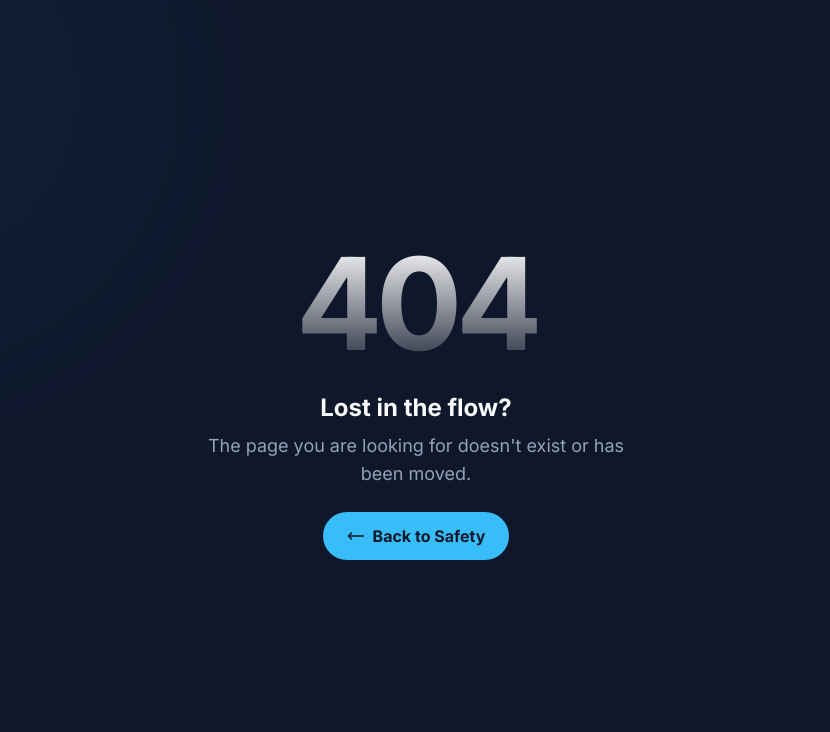
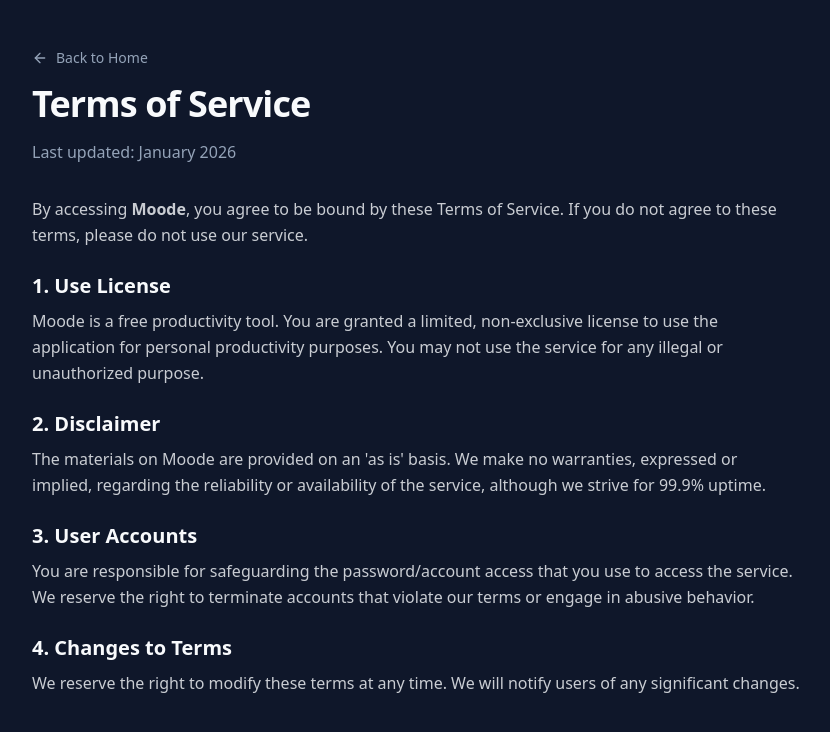
Before and after one commit to Whyawww/Moode, a Next.js app in the folder moode/: page /terms in a window 1280 px wide. Before the commit this address had no page. Shown: the top 732 px of the page, without its empty margins (224-1054 px from the left). Built offline with nearby package versions, Linux system fonts and the light colour scheme.

Commit message:
feat add terms page

```diff
--- /dev/null
+++ b/moode/app/terms/page.tsx
@@ -0,0 +1,79 @@
+"use client";
+
+import Link from "next/link";
+import { ArrowLeft } from "lucide-react";
+
+export default function TermsPage() {
+  return (
+    <div className="min-h-screen bg-background text-foreground py-12 px-6 font-sans">
+      <div className="max-w-3xl mx-auto space-y-8">
+        {/* Header */}
+        <div className="space-y-4">
+          <Link
+            href="/"
+            className="inline-flex items-center gap-2 text-sm text-muted hover:text-primary transition-colors"
+          >
+            <ArrowLeft size={16} />
+            Back to Home
+          </Link>
+          <h1 className="text-4xl font-bold tracking-tight">
+            Terms of Service
+          </h1>
+          <p className="text-muted">Last updated: January 2026</p>
+        </div>
+
+        {/* Content */}
+        <div className="prose prose-invert max-w-none space-y-6 text-foreground/80 leading-relaxed">
+          <p>
+            By accessing <strong>Moode</strong>, you agree to be bound by these
+            Terms of Service. If you do not agree to these terms, please do not
+            use our service.
+          </p>
+
+          <section className="space-y-2">
+            <h2 className="text-xl font-bold text-foreground">
+              1. Use License
+            </h2>
+            <p>
+              Moode is a free productivity tool. You are granted a limited,
+              non-exclusive license to use the application for personal
+              productivity purposes. You may not use the service for any illegal
+              or unauthorized purpose.
+            </p>
+          </section>
+
+          <section className="space-y-2">
+            <h2 className="text-xl font-bold text-foreground">2. Disclaimer</h2>
+            <p>
+              The materials on Moode are provided on an 'as is' basis. We make
+              no warranties, expressed or implied, regarding the reliability or
+              availability of the service, although we strive for 99.9% uptime.
+            </p>
+          </section>
+
+          <section className="space-y-2">
+            <h2 className="text-xl font-bold text-foreground">
+              3. User Accounts
+            </h2>
+            <p>
+              You are responsible for safeguarding the password/account access
+              that you use to access the service. We reserve the right to
+              terminate accounts that violate our terms or engage in abusive
+              behavior.
+            </p>
+          </section>
+
+          <section className="space-y-2">
+            <h2 className="text-xl font-bold text-foreground">
+              4. Changes to Terms
+            </h2>
+            <p>
+              We reserve the right to modify these terms at any time. We will
+              notify users of any significant changes.
+            </p>
+          </section>
+        </div>
+      </div>
+    </div>
+  );
+}
--- a/moode/components/features/auth/LoginForm.tsx
+++ b/moode/components/features/auth/LoginForm.tsx
@@ -5,6 +5,7 @@
 import { Loader2 } from "lucide-react";
 import { motion } from "framer-motion";
 import { toast } from "sonner";
+import Link from "next/link";
 
 const GoogleIcon = () => (
   <svg
@@ -95,9 +96,24 @@
                 </>
               )}
             </button>
-
             <p className="text-xs text-center text-muted/60 px-4 leading-relaxed">
-              By continuing, you agree to Moode&apos;s Terms and Privacy Policy.
+              By continuing, you agree to Moode&apos;s{" "}
+              <Link
+                href="/terms"
+                className="underline font-bold decoration-muted/40 hover:text-foreground hover:decoration-foreground transition-all"
+                target="_blank"
+              >
+                Terms
+              </Link>{" "}
+              and{" "}
+              <Link
+                href="/privacy"
+                className="underline font-black decoration-muted/40 hover:text-foreground hover:decoration-foreground transition-all"
+                target="_blank"
+              >
+                Privacy Policy
+              </Link>
+              .
             </p>
           </div>
         </div>
```
